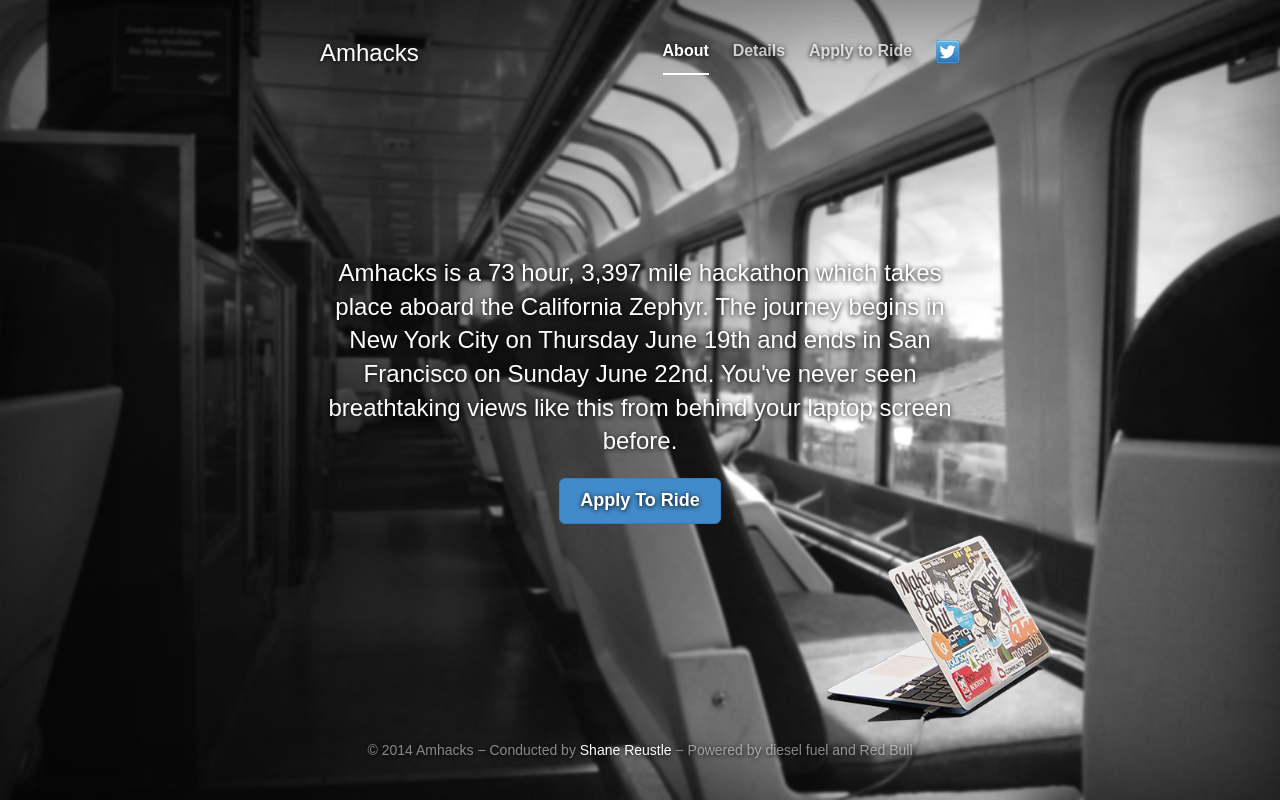
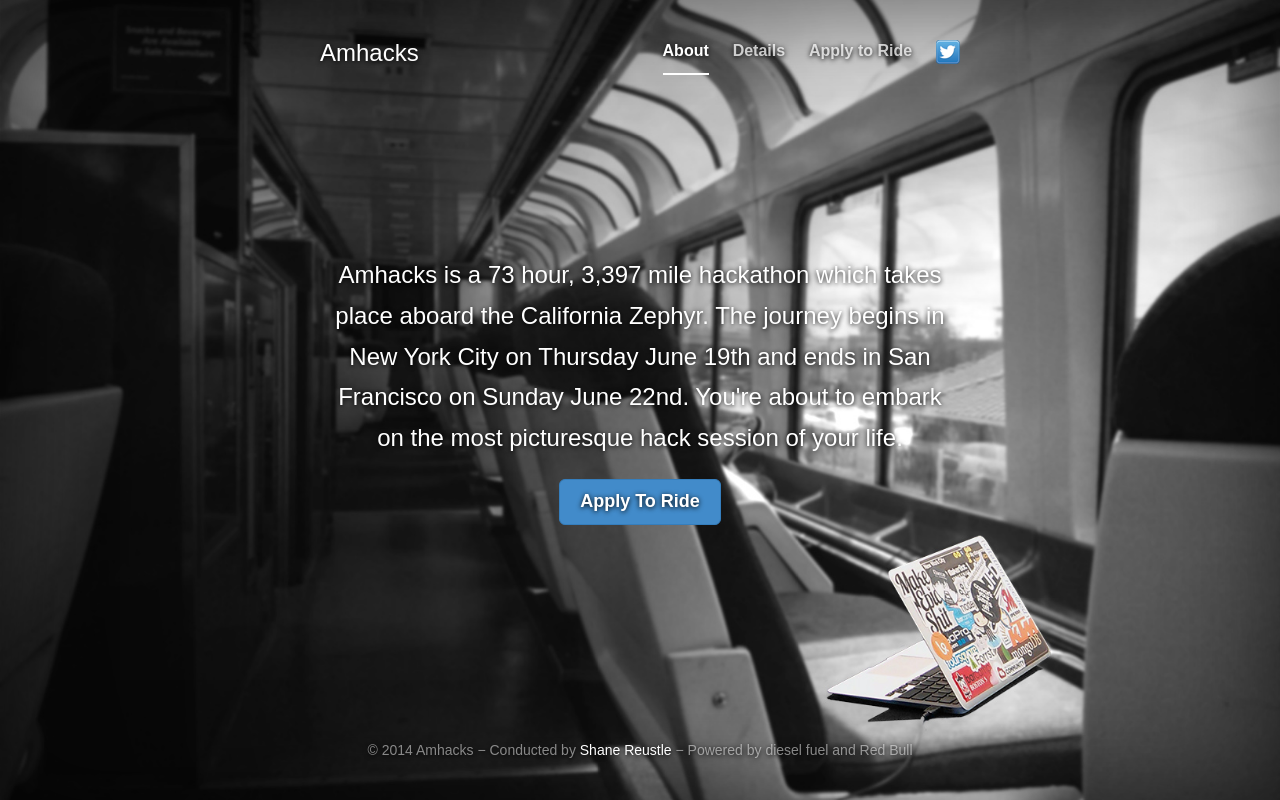
Before and after one commit to reustle/amhacks, a plain HTML site: page public/index.html in a window 1280 px wide. Drawn offline with nearby package versions, Linux system fonts and the light colour scheme; a web font is replaced by a local one.

Commit message:
wordsmith & bg fix maybe

```diff
--- a/public/index.html
+++ b/public/index.html
@@ -39,7 +39,7 @@
 					</div>
 
 					<div class='inner cover'>
-						<p class='lead'>Amhacks is a 73 hour, 3,397 mile hackathon which takes place aboard the California Zephyr. The journey begins in New York City on Thursday June 19th and ends in San Francisco on Sunday June 22nd. You've never seen breathtaking views like this from behind your laptop screen before.</p>
+						<p class='lead'>Amhacks is a 73 hour, 3,397 mile hackathon which takes place aboard the California Zephyr. The journey begins in New York City on Thursday June 19th and ends in San Francisco on Sunday June 22nd. You're about to embark on the most picturesque hack session of your life.</p>
 						<p class='lead'>
 							<a href='#' class='btn btn-lg btn-primary' data-toggle='modal' data-target='#apply_modal'>Apply To Ride</a>
 						</p>
--- a/public/static/styles.css
+++ b/public/static/styles.css
@@ -21,6 +21,7 @@
 body {
 	height: 100%;
 	background: url('/static/img/background.jpg') center center;
+	background-attachment: fixed;
 	background-size: cover;
 	font-family: 'Gafata', sans-serif;
 }
@@ -64,6 +65,7 @@
 }
 .inner .lead {
 	font-size: 24px;
+	line-height: 1.7;
 }
 
 
@@ -117,7 +119,7 @@
  */
 
 .cover {
-	padding: 0 20px;
+	padding: 0 36px;
 }
 .cover .btn-lg {
 	padding: 10px 20px;
```
